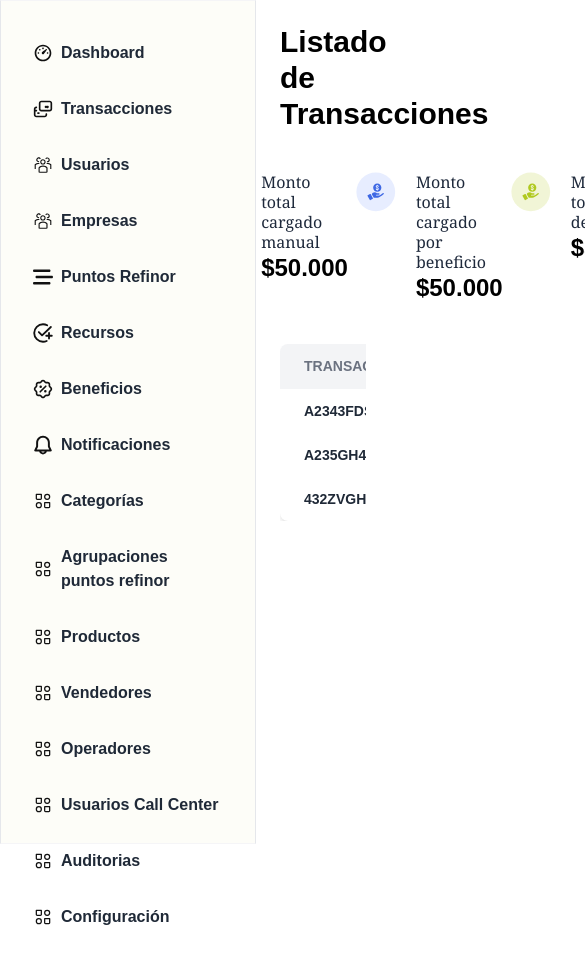
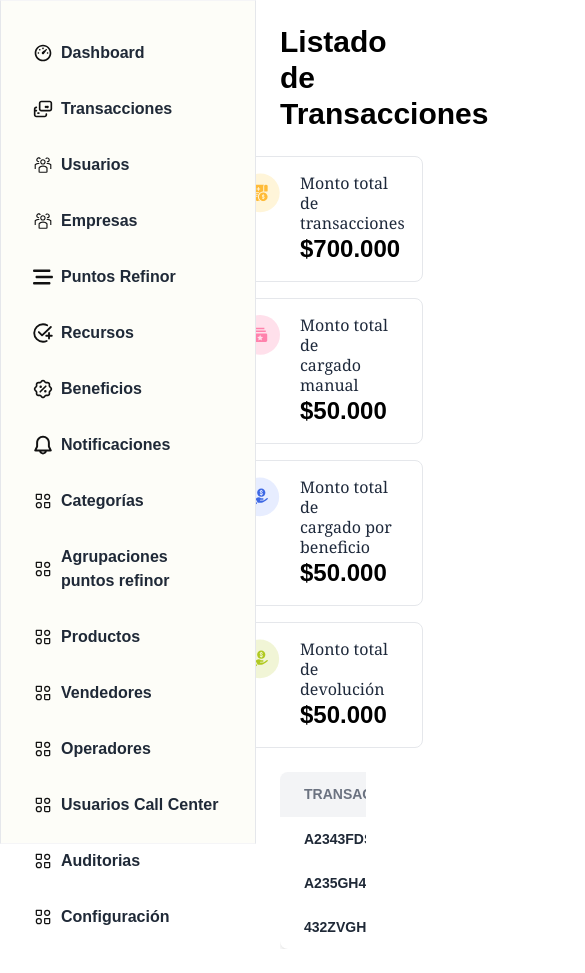
Before and after one commit to Lucasdxvid/refinor-app, a React (Vite) app: page / in a window 390 px wide. Shown: the top 973 px of the page, 585 px wide, since content can reach past the window. Before the commit the page ends 844 px from the top, so only its background shows below. Built offline with nearby package versions, Linux system fonts and the light colour scheme.

Commit message:
responsive amount money

```diff
--- a/src/components/AmountMoney.jsx
+++ b/src/components/AmountMoney.jsx
@@ -6,47 +6,47 @@ import refundAmountIcon from "../assets/icons/amountBar/refundAmountIcon.svg";
 
 export const AmountMoney = () => {
   return (
-    <div className="flex gap-4 my-6 justify-center">
-      <div className="p-4 flex items-start max-w-60 gap-5">
-        <img src={totalAmountIcon} alt="Refund Amount" className="w-10 h-10" />
-        <div className="flex flex-col items-start">
-          <span className="font-serif text-base font-normal leading-5 text-left text-slate-800 max-w-48">
-            Monto total de transacciones
+    <div className="flex flex-wrap gap-4 my-6 justify-center">
+      <div className="p-4 flex items-start max-w-xs min-w-[200px] w-full sm:w-1/2 lg:w-1/4 gap-5 border rounded-lg">
+        <img src={totalAmountIcon} alt="Total Amount" className="w-10 h-10" />
+        <div className="flex flex-col items-start justify-between h-full">
+          <span className="font-serif text-base font-normal leading-5 text-left text-slate-800">
+            Monto total de <br /> transacciones
           </span>
           <span className="font-semibold text-2xl">$700.000</span>
         </div>
       </div>
-      <div className="p-4 flex items-start max-w-60 gap-5">
+      <div className="p-4 flex items-start max-w-xs min-w-[200px] w-full sm:w-1/2 lg:w-1/4 gap-5 border rounded-lg">
         <img
           src={manualTotalAmountIcon}
-          alt="Refund Amount"
+          alt="Manual Total Amount"
           className="w-10 h-10"
         />
-        <div className="flex flex-col items-start">
-          <span className="font-serif text-base font-normal leading-5 text-left text-slate-800 max-w-48">
-            Monto total cargado manual
+        <div className="flex flex-col items-start justify-between h-full">
+          <span className="font-serif text-base font-normal leading-5 text-left text-slate-800">
+            Monto total de <br /> cargado manual
           </span>
           <span className="font-semibold text-2xl">$50.000</span>
         </div>
       </div>
-      <div className="p-4 flex items-start max-w-60 gap-5">
+      <div className="p-4 flex items-start max-w-xs min-w-[200px] w-full sm:w-1/2 lg:w-1/4 gap-5 border rounded-lg">
         <img
           src={benefitAmountIcon}
-          alt="Refund Amount"
+          alt="Benefit Amount"
           className="w-10 h-10"
         />
-        <div className="flex flex-col items-start">
-          <span className="font-serif text-base font-normal leading-5 text-left text-slate-800 max-w-48">
-            Monto total cargado por beneficio
+        <div className="flex flex-col items-start justify-between h-full">
+          <span className="font-serif text-base font-normal leading-5 text-left text-slate-800">
+            Monto total de <br /> cargado por beneficio
           </span>
           <span className="font-semibold text-2xl">$50.000</span>
         </div>
       </div>
-      <div className="p-4 flex items-start max-w-60 gap-5">
+      <div className="p-4 flex items-start max-w-xs min-w-[200px] w-full sm:w-1/2 lg:w-1/4 gap-5 border rounded-lg">
         <img src={refundAmountIcon} alt="Refund Amount" className="w-10 h-10" />
-        <div className="flex flex-col items-start">
-          <span className="font-serif text-base font-normal leading-5 text-left text-slate-800 max-w-48">
-            Monto total devolución
+        <div className="flex flex-col items-start justify-between h-full">
+          <span className="font-serif text-base font-normal leading-5 text-left text-slate-800">
+            Monto total de <br /> devolución
           </span>
           <span className="font-semibold text-2xl">$50.000</span>
         </div>
--- a/src/components/nav/NavItem.jsx
+++ b/src/components/nav/NavItem.jsx
@@ -5,7 +5,7 @@ function NavbarItem({ href, icon, name }) {
         href={href}
         className="flex items-center w-full px-4 py-2 rounded-md hover:bg-green-800 font-bold"
       >
-        <img src={icon} alt={`${name} icon`} className="mr-2 w-5 h-5" /> {/* Ajusta w-6 h-6 según sea necesario */}
+        <img src={icon} alt={`${name} icon`} className="mr-2 w-5 h-5" />
         <span>{name}</span>
       </a>
     </li>
```
